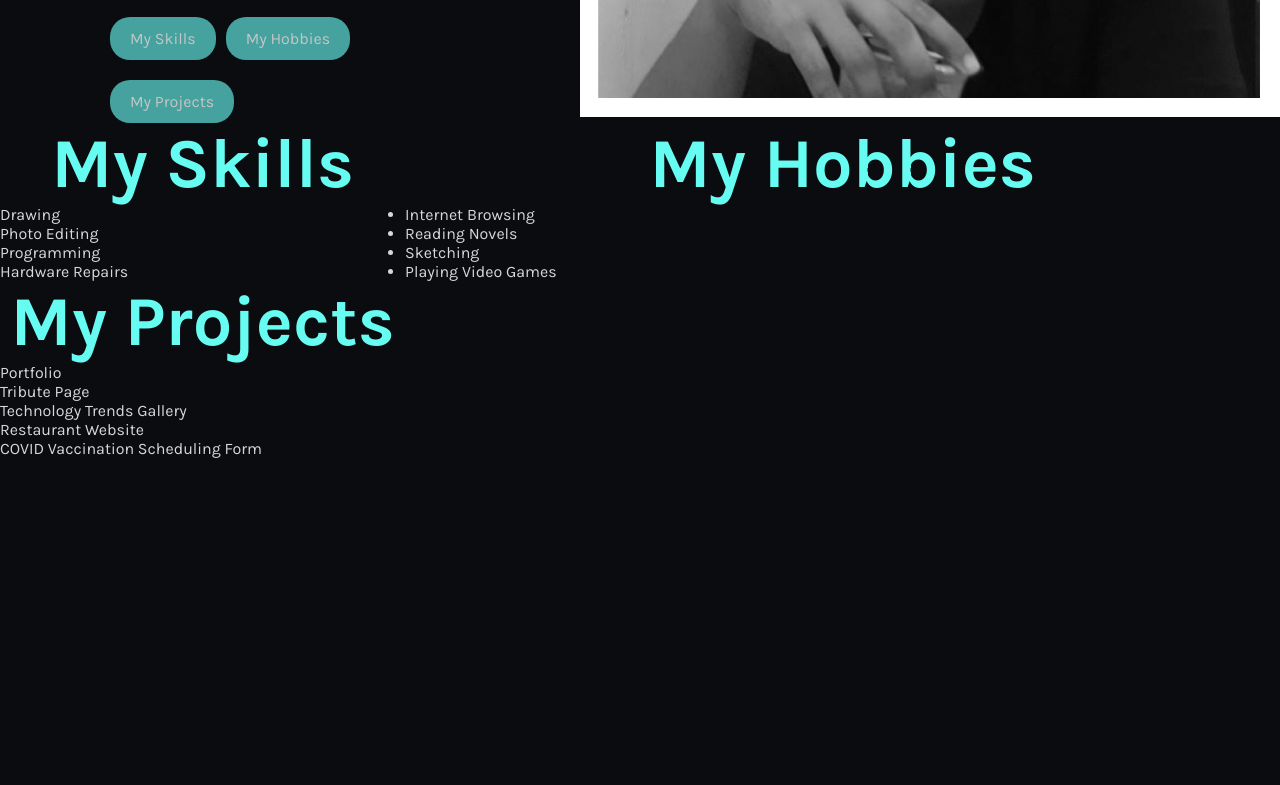
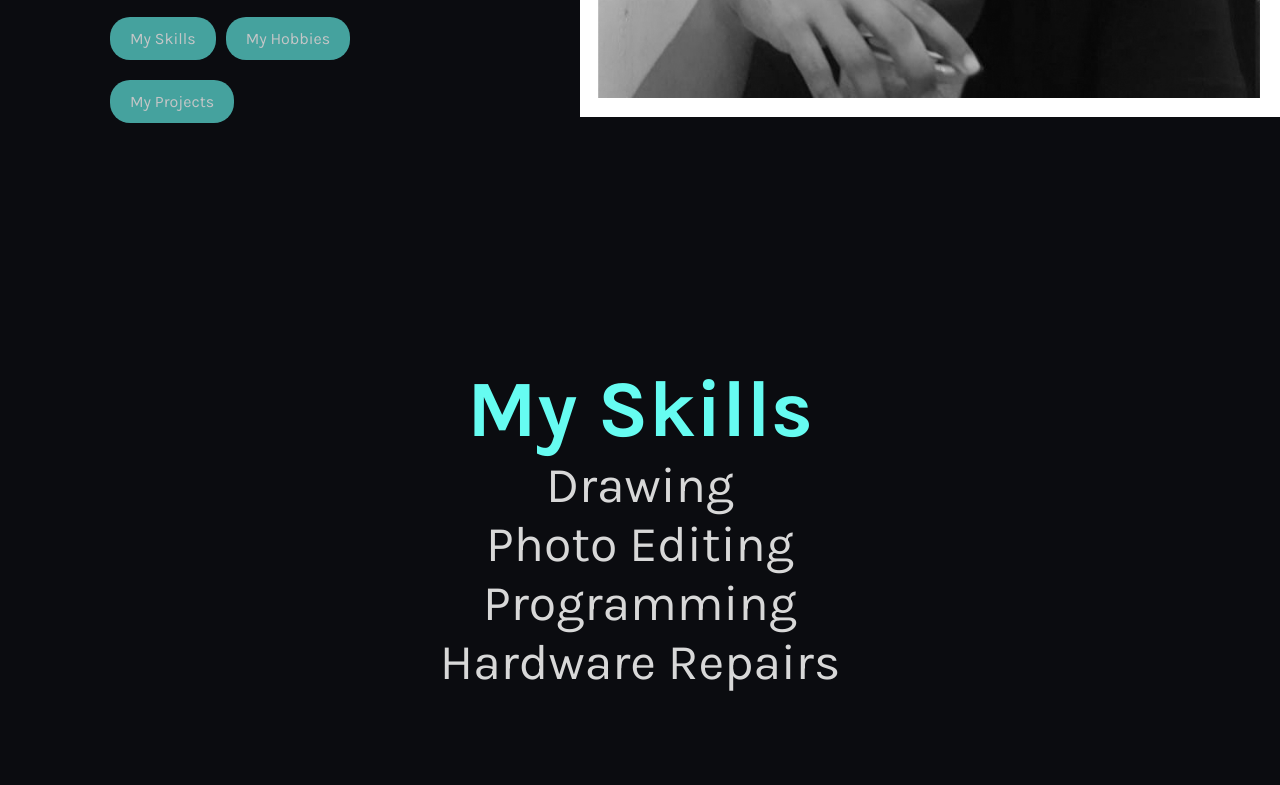
Before and after one commit to Joseph0820/josephpornillos, a plain HTML site: page index.html in a window 1280 px wide. Shown: the part 595-1380 px from the top of the page. Before the commit the page ends 1053 px from the top, so only its background shows below. Drawn offline with Linux system fonts and the light colour scheme.

Commit message:
updated the positions and font sizes

```diff
--- a/index.css
+++ b/index.css
@@ -109,44 +109,63 @@ title{
     color:#C5C6C7;
 }
 h2{
-    text-align: center;
+    text-align: Center;
   position:static;
     font-family: 'Karla', sans-serif;
-    font-size: 70px;
+    font-size: 80px;
     color:#66FCF1
 }
 .skills ul li{
     font-family: 'Karla', sans-serif;
     color:#d8d8d8;
     text-decoration: none;
-    text-align: left;
+    text-align: center;
   position:static;
+  font-size:50px;
 }
 h3{
     text-align: center;
   position:static;
     font-family: 'Karla', sans-serif;
-    font-size: 70px;
+    font-size: 80px;
     color:#66FCF1
 }
 h4{
     text-align: center;
   position:static;
     font-family: 'Karla', sans-serif;
-    font-size: 70px;
+    font-size: 80px;
     color:#66FCF1
 }
 .hobbies ul li{
-    text-align: left;
+    text-align: center;
   position:static;
     font-family: 'Karla', sans-serif;
     color:#d8d8d8;
     text-decoration: none;
+    font-size:50px;
 }
 .projects ul li{
-    text-align: left;
+    text-align: center;
   position:static;
     font-family: 'Karla', sans-serif;
     color:#d8d8d8;
     text-decoration: none;
+    font-size:50px;
 }
+.line1{
+    height:30vh;
+    background:#0B0C10;
+}
+.line2{
+    height:30vh;
+    background:#0B0C10;
+}
+.line3{
+    height:30vh;
+    background:#0B0C10;
+}
+.line4{
+    height:30vh;
+    background:#0B0C10;
+}
--- a/index.html
+++ b/index.html
@@ -36,7 +36,9 @@
         <div>
             <img src="img/myPic.png">
         </div>
-
+    </main>
+    <div class="line1">
+    </div>
         <div id="MySkills" class="skills">
             <h2>My Skills</h2>
             <ul>
@@ -46,8 +48,8 @@
                 <li>Hardware Repairs</li>
             </ul>
         </div>
-
-        <div id="#MyHobbies" class="hobbies">
+    <div class="line3"></div>
+        <div id="MyHobbies" class="hobbies">
             <h3>My Hobbies</h3>
             <ul>
                 <li>Internet Browsing</li>
@@ -56,8 +58,8 @@
                 <li>Playing Video Games</li>
             </ul>
         </div>
-
-        <div id="#MyProjects" class="projects">
+    <div class="line4"></div>
+        <div id="MyProjects" class="projects">
             <h3>My Projects</h3>
             <ul>
                 <li>Portfolio</li>
@@ -67,8 +69,9 @@
                 <li>COVID Vaccination Scheduling Form</li>
             </ul>
         </div>
+        <div class="line2"></div>
 
-    </main>
+
 </body>
 
 </html>
```
